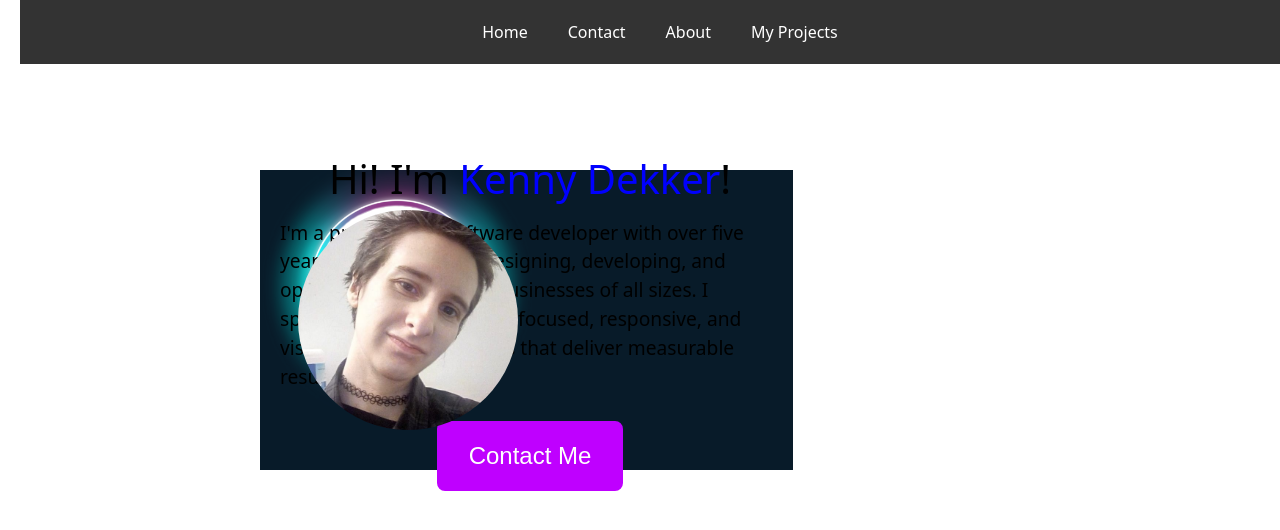
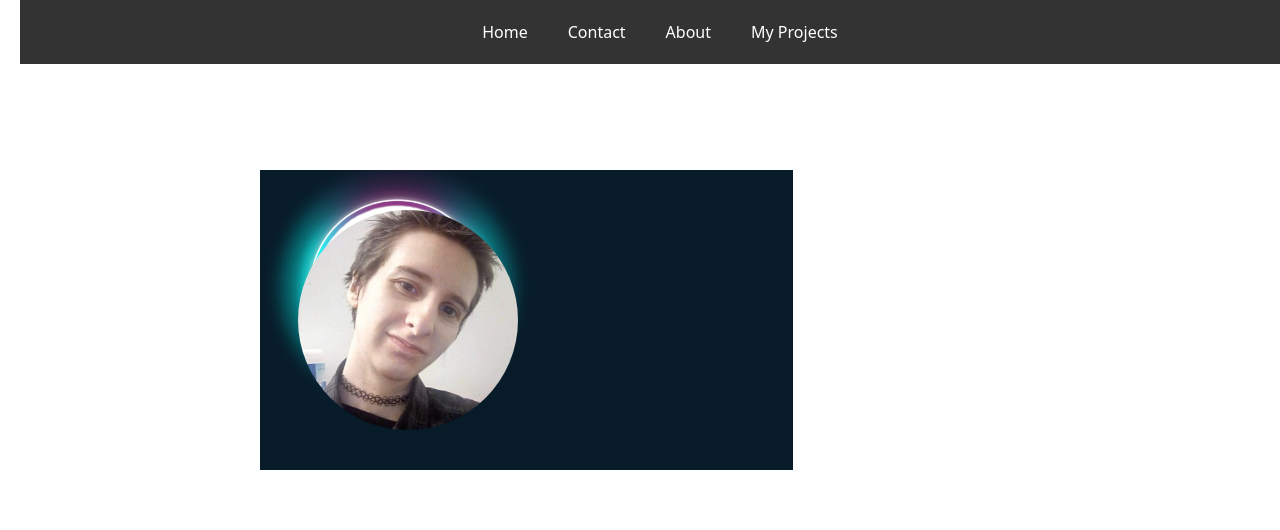
Before and after one commit to kennydekker/kennydekker.github.io, a plain HTML site: page basic.html in a window 1280 px wide. Drawn offline with nearby package versions, Linux system fonts and the light colour scheme.

Commit message:
Update basic.html

```diff
--- a/basic.html
+++ b/basic.html
@@ -159,9 +159,7 @@
     <div class="intro-section">
       <img src="Kenny_Basic.jpg" alt="Kenny's Photo">
       <div class="intro-summary">
-        <h1 style="font-size: 2.5em; color: black; margin-bottom: 10px;">Hi! I'm <span style="color: blue;">Kenny Dekker</span>!</h1>
-        <p style="font-size: 1.2em; color: black;">I'm a professional software developer with over five years of experience in designing, developing, and optimizing websites for businesses of all sizes. I specialize in creating user-focused, responsive, and visually stunning websites that deliver measurable results.</p>
-        <button class="contact-button" onclick="showForm()">Contact Me</button>
+
       </div>
     </div>
   </div>
```
